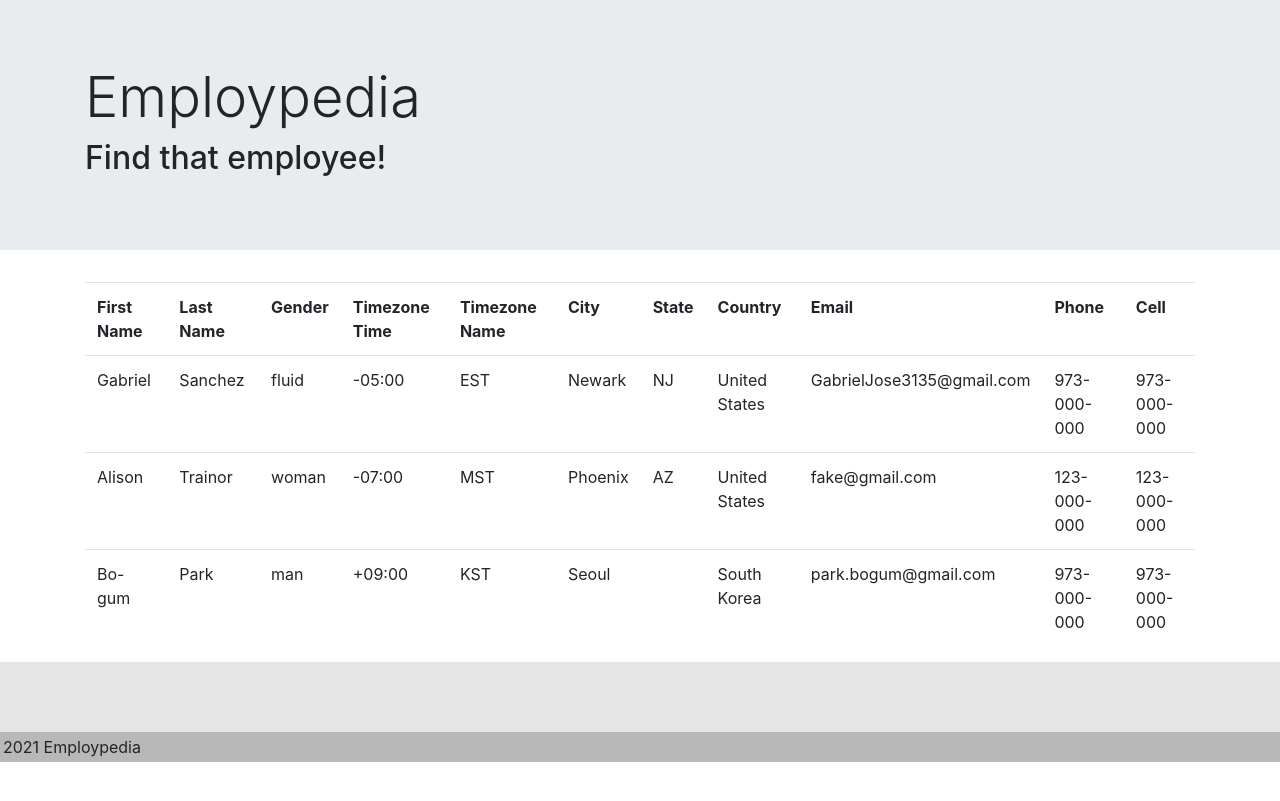
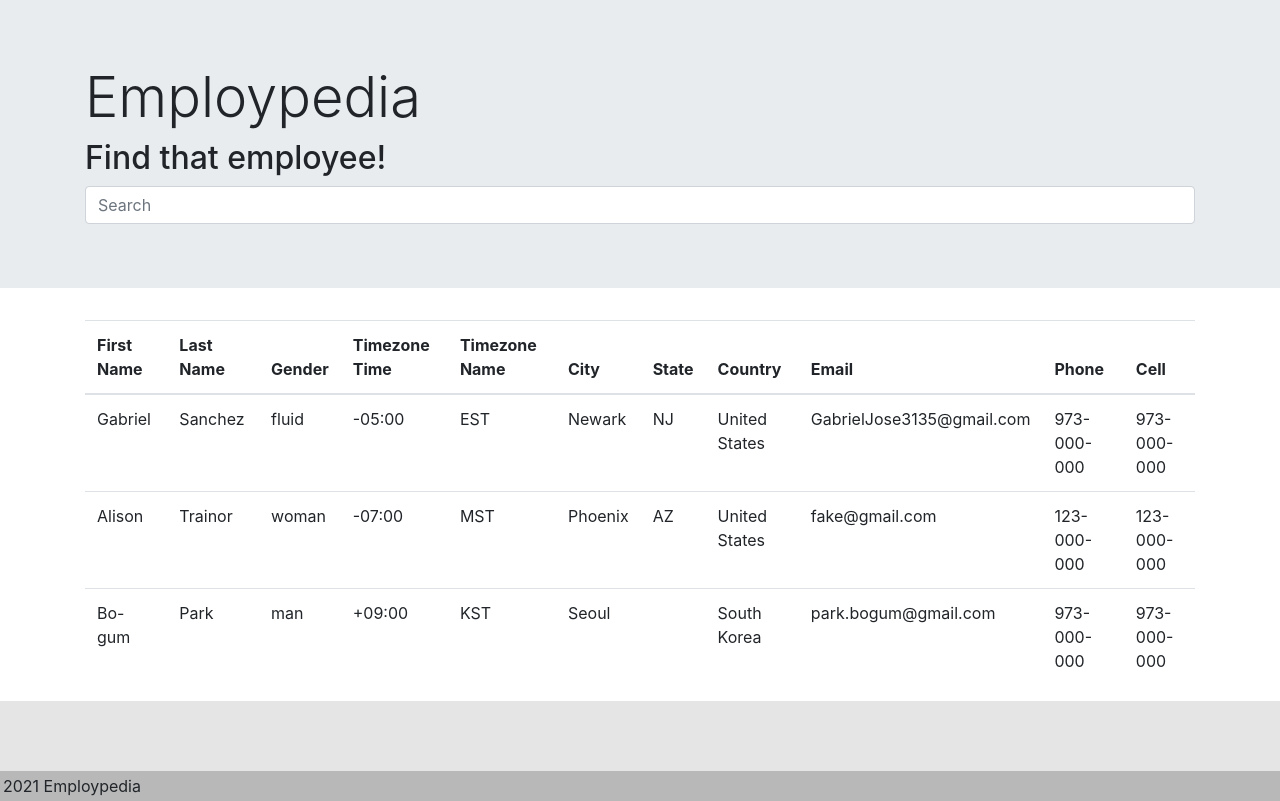
Before and after one commit to gabel35/Employpedia, a React (Create React App) app: page / in a window 1280 px wide. Built offline with nearby package versions, Linux system fonts and the light colour scheme.

Commit message:
added search layout

```diff
--- a/src/App.js
+++ b/src/App.js
@@ -1,20 +1,24 @@
-import React, { Component, useEffect, useState } from "react";
-import Employees from "./pages/Chart";
-import Hero from "./components/Hero";
+import React, { useEffect, useState } from "react";
+import Header from "./components/Header";
 import Footer from "./components/Footer";
 import Container from "./components/Container";
 
 function App() {
 
-  // const [results, setResults] = useState('');
+  // const [results, setResults] = useState([]);
 
   // useEffect(() => {
-  //   fetch("https://randomuser.me/api/?results=50&nat=us")
-  //     .then(response => response.json())
-  //     .then(json => setResults(json.results))
+  //   loadResults()
   // }, [])
 
-  var results = [{
+  // function loadResults () {
+  //   fetch("https://randomuser.me/api/?results=50&nat=us")
+  //   .then(res => setResults(res.results))
+  //   .catch(err => console.log(err))
+  // }
+
+
+  var stuff = [{
     name : {
       first: "Gabriel",
       last: "Sanchez"
@@ -72,14 +76,19 @@ function App() {
     cell: "973-000-000"
   }];
 
-  var res1 = results[0];
-  var res2 = results[1];
-  var res3 = results[2];
+  var res1 = stuff[0];
+  var res2 = stuff[1];
+  var res3 = stuff[2];
 
   return (
       <div>
-        <Hero />
-        <Container res1={res1} res2={res2} res3={res3}/>
+        <Header />
+        <Container
+          // results={results}
+          res1={res1}
+          res2={res2}
+          res3={res3}
+        />
         <Footer />
       </div>
   );
--- a/src/components/Container/index.js
+++ b/src/components/Container/index.js
@@ -1,9 +1,10 @@
-import {useState, useEffect} from "react";
+import React, {useState, useEffect} from "react";
 
 const Container = props => {
   return (
     <div className="container">
      <table className="table">
+      <thead>
         <tr>
           <th>First Name</th>
           <th>Last Name</th>
@@ -17,6 +18,21 @@ const Container = props => {
           <th>Phone</th>
           <th>Cell</th>
         </tr>
+      </thead>
+      <tbody>
+      {/* <tr>
+          <td>{props.results.name.first}</td>
+          <td>{props.results.name.last}</td>
+          <td>{props.results.gender}</td>
+          <td>{props.results.timezone.offset}</td>
+          <td>{props.results.timezone.description}</td>
+          <td>{props.results.location.city} </td>
+          <td>{props.results.location.state}</td>
+          <td>{props.results.location.country} </td>
+          <td>{props.results.email} </td>
+          <td>{props.results.phone} </td>
+          <td>{props.results.cell}</td>
+        </tr> */}
         <tr>
           <td>{props.res1.name.first}</td>
           <td>{props.res1.name.last}</td>
@@ -56,6 +72,7 @@ const Container = props => {
           <td>{props.res3.phone} </td>
           <td>{props.res3.cell}</td>
         </tr>
+      </tbody>
      </table>
     </div>
   )
--- a/src/components/Hero/index.js
+++ b/src/components/Header/index.js
@@ -1,15 +1,17 @@
 import React from "react";
+import SearchForm from "../SearchForm";
 import "./style.css";
 
-function Hero() {
+function Header(props) {
   return (
       <div className="jumbotron jumbotron-fluid">
         <div className="container">
           <h1 className="display-4">Employpedia</h1>
           <h2>Find that employee!</h2>
+          <SearchForm search={props.filter} handleInputChange={props.handleInputChange} handleFormSubmit={props.handleFormSubmit} />
         </div>
       </div>
   );
 }
 
-export default Hero;
+export default Header;
--- /dev/null
+++ b/src/components/SearchForm/index.js
@@ -0,0 +1,17 @@
+import React from "react";
+
+function SearchForm(props) {
+  return (
+    <form className="d-flex">
+      <input
+        value={props.filter}
+        onChange={props.handleInputChange}
+        className="form-control"
+        type="search"
+        placeholder="Search"
+      />
+    </form>
+  );
+}
+
+export default SearchForm;
--- a/src/pages/Chart.js
+++ /dev/null
@@ -1,61 +0,0 @@
-import React, { Component, useEffect, useState } from "react";
-// import API from "../utils/API";
-import Container from "../components/Container";
-
-// class Employees extends Component {
-//   constructor() {
-//     super();
-//     this.state = {
-//       results: [],
-//     }
-//   }
-
-const Employees = () => {
-  // const [results, setResults] = useState('');
-
-  // useEffect(() => {
-  //   fetch("https://randomuser.me/api/")
-  //     .then(response => response.json())
-  //     .then(json => setResults(json.results))
-  // }, [])
-
-  var results = {
-    name : {
-      first: "Gabriel",
-      last: "Sanchez"
-    },
-    gender: "fluid",
-    timezone: {
-      offset: "-05:00",
-      description: "EST"
-    },
-    location: {
-      city: "Newark",
-      state: "NJ",
-      country: "United States"
-    },
-    email: "GabrielJose3135@gmail.com",
-    phone: "973-000-000",
-    cell: "973-000-000"
-  }
-
-  return (
-    <div>
-      <Container
-        results={results}
-      />
-    </div>
-  );
-};
-
-  // componentDidMount() {
-  //   API.getEmployees()
-  //     .then(res => res.json())
-  //     .then(json => this.setState(json.results))
-  //     .catch(err => console.log(err));
-  // }
-
-
-
-
-export default Employees;
--- a/src/utils/API.js
+++ b/src/utils/API.js
@@ -2,6 +2,6 @@ import axios from "axios";
 
 export default {
     getEmployees: function() {
-    return axios.get("https://randomuser.me/api/");
+    return axios.get("https://randomuser.me/api/?results=50&nat=us");
   }
 };
```
Also changed, not shown: src/components/Header/style.css (renamed from src/components/Hero/style.css). Lines whose indentation alone changed are shown as unchanged.
